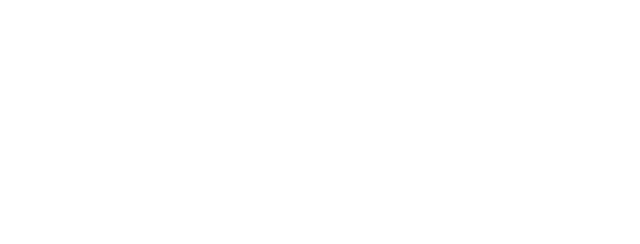
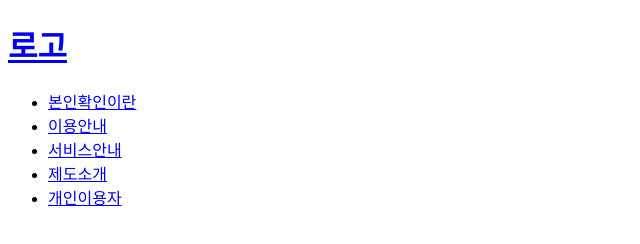
Before and after one commit to my0524/5team, a plain HTML site: page inc/sub1.html in a window 1280 px wide. Shown: the whole page, without its empty margins (0-640 px from the left). Drawn offline with Linux system fonts and the light colour scheme.

Commit message:
템플릿 수정

```diff
--- a/inc/sub1.html
+++ b/inc/sub1.html
@@ -6,6 +6,36 @@
   <title>본인확인이란</title>
 </head>
 <body>
-
+  <header>
+    <div class="inner">
+      <h1 class="logo">
+        <a href="#">
+          로고
+          <!-- img태그 -->
+        </a>
+      </h1>
+      <nav class="gnb">
+        <ul>
+          <li>
+            <a href="./inc/sub1.html">본인확인이란</a>
+          </li>
+          <li>
+            <a href="./inc/sub2.html">이용안내</a>
+          </li>
+          <li>
+            <a href="./inc/sub3.html">서비스안내</a>
+          </li>
+          <li>
+            <a href="./inc/sub4.html">제도소개</a>
+          </li>
+          <li>
+            <a href="./inc/sub5.html">개인이용자</a>
+          </li>
+        </ul>
+      </nav>
+    </div>
+  </header>
+  <section class="visual"></section>
+  <footer></footer>
 </body>
 </html>
```
Also changed, not shown: inc/sub2.html (+31 -1 lines), inc/sub3.html (+31 -1 lines), inc/sub4.html (+31 -1 lines), inc/sub5.html (+31 -1 lines), index.html (+5 -5 lines).
